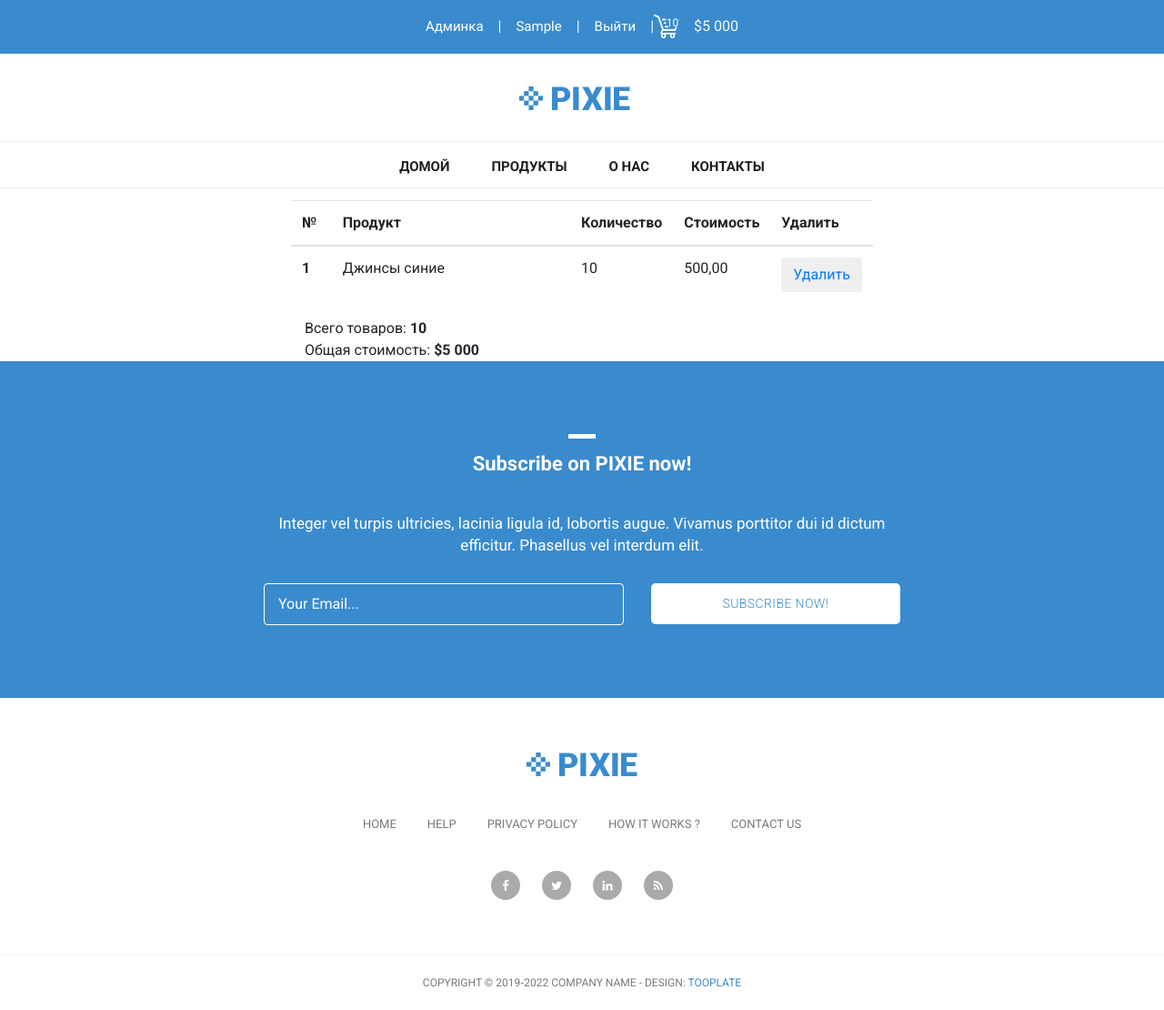
After one commit to JK1914/stepshop_sdp_202_2022, a Django app: page /basket/ in a window 1280 px wide. The commit adds this page. Shown: the whole page at 91% size. Run offline with Django 4.2, Linux system fonts and the light colour scheme; a user stored in the database is signed in; data comes from the database, SQL or seed files in the repository; tables that the repository leaves empty hold one stand-in row (values such as "Sample post"); some libraries are stand-ins or nearby versions.

Commit message:
add: lesson_10 files

```diff
--- a/stepshop/basketapp/models.py
+++ b/stepshop/basketapp/models.py
@@ -24,3 +24,19 @@ class Basket(models.Model):
         verbose_name='время',
         auto_now_add=True,
     )
+
+    @property
+    def product_cost(self):
+        return self.product.price * self.quantity
+
+    @property
+    def total_quantity(self):
+        _items = Basket.objects.filter(user=self.user)
+        _total_quantity = sum(list(map(lambda x: x.quantity, _items)))
+        return _total_quantity
+
+    @property
+    def total_cost(self):
+        _items = Basket.objects.filter(user=self.user)
+        _total_cost = sum(list(map(lambda x: x.product_cost, _items)))
+        return _total_cost
--- a/stepshop/basketapp/views.py
+++ b/stepshop/basketapp/views.py
@@ -3,6 +3,13 @@ from django.http import HttpResponseRedirect
 
 from basketapp.models import Basket
 from mainapp.models import Product
+
+links_menu = [
+    {'href': 'index', 'name': 'Домой', 'route': ''},
+    {'href': 'products:index', 'name': 'Продукты', 'route': 'products/'},
+    {'href': 'about', 'name': 'О&nbsp;нас', 'route': 'about/'},
+    {'href': 'contacts', 'name': 'Контакты', 'route': 'contacts/'},
+]
 
 
 def basket(request):
@@ -11,6 +18,7 @@ def basket(request):
 
         context = {
             'basket': basket_,
+            'links_menu': links_menu,
         }
 
         return render(request, 'basketapp/basket.html', context)
@@ -33,4 +41,7 @@ def basket_add(request, pk):
 
 
 def basket_remove(request, pk):
-    return render(request, 'basketapp/basket.html')
+    basket_record = get_object_or_404(Basket, pk=pk)
+    basket_record.delete()
+
+    return HttpResponseRedirect(request.META.get('HTTP_REFERER'))
--- a/stepshop/mainapp/views.py
+++ b/stepshop/mainapp/views.py
@@ -46,6 +46,7 @@ def products(request, pk=None):
         'links_menu': links_menu,
         'products': products_,
         'categories': categories,
+        'basket': basket,
     }
 
     return render(request, 'products.html', context)
--- a/stepshop/stepshop/static/stepshop/assets/css/style.css
+++ b/stepshop/stepshop/static/stepshop/assets/css/style.css
@@ -1,6 +1,10 @@
 #pre-header a {
     color: white;
 }
+
+/*#pre-header span {
+    padding: 0;
+}*/
 
 /*#pre-header span{*/
 /*    color: yellow;*/
@@ -13,3 +17,26 @@
     /*opacity: 0.8;*/
     color: lightskyblue;
 }
+
+.basket {
+    display: flex;
+    justify-content: flex-end;
+    width: 28px;
+    height: 26px;
+    background: url(../images/basket.png) no-repeat;
+    margin-top: 5px;
+    margin-bottom: 5px;
+
+}
+
+
+#pre-header .basket span {
+    width: 15px;
+    height: 15px;
+    font-size: 12px;
+    padding: 0;
+    text-align: center;
+    background: #3a8bcd;
+    color: #fff;
+    border-radius: 50%;
+}
--- a/stepshop/stepshop/templates/base.html
+++ b/stepshop/stepshop/templates/base.html
@@ -1,6 +1,6 @@
 <!DOCTYPE html>
 {% load static %}
-<html lang="en">
+<html lang="en" xmlns="http://www.w3.org/1999/html">
 
   <head>
 
@@ -32,18 +32,55 @@
     <div id="pre-header">
       <div class="container">
         <div class="row">
-          <div class="col-md-12">
-            <span><!--Suspendisse laoreet magna vel diam lobortis imperdiet-->
+          <div class="col-md-12 d-flex justify-content-center align-items-center text-light">
+
             {% if user.is_authenticated %}
-              <a href="{% url 'auth:edit' %}">
-                {{user.first_name}}
-              </a>
-              | <a href="{% url 'auth:logout' %}">Выйти</a>
+              {% if user.is_superuser %}
+                <a href="/admin/" class="nav-link">
+                  <span>Админка</span>
+                </a>
+                |
+              {% endif %}
+
+            <a href="{% url 'auth:edit' %}" class="nav-link">
+              <span>{{user.first_name|default:'Пользователь'}}</span>
+            </a>
+            |
+            <a href="{% url 'auth:logout' %}" class="nav-link">
+              <span>Выйти</span>
+            </a>
 
             {% else %}
-              <a href="{% url 'auth:login' %}">Войти</a>
+              <a href="{% url 'auth:login' %}" class="nav-link">
+               <span>Войти</span>
+              </a>
             {% endif %}
-            </span>
+
+            |
+            {% if basket %}
+               <a href="{% url 'basket:view' %}" class="basket">
+                <span>{{ basket.0.total_quantity }}</span>
+               </a>
+
+            <div class="nav-link">${{ basket.0.total_cost|floatformat:"g" }}</div>
+            {% endif %}
+
+
+
+<!--            <span>&lt;!&ndash;Suspendisse laoreet magna vel diam lobortis imperdiet&ndash;&gt;-->
+<!--            {% if user.is_authenticated %}-->
+<!--              <a href="{% url 'auth:edit' %}">-->
+<!--                {{user.first_name}}-->
+<!--              </a>-->
+<!--              | <a href="{% url 'auth:logout' %}">Выйти</a>-->
+
+<!--            {% else %}-->
+<!--              <a href="{% url 'auth:login' %}">Войти</a>-->
+<!--            {% endif %}-->
+<!--            </span>-->
+
+
+
           </div>
         </div>
       </div>
--- /dev/null
+++ b/stepshop/stepshop/templates/basketapp/basket.html
@@ -0,0 +1,45 @@
+{% extends 'base.html' %}
+{% load static %}
+
+
+{% block content %}
+
+    {% if user.is_authenticated %}
+        <div class="container w-50 mt-5">
+            <div class="row basket_list">
+                <table class="table mt-3">
+                    <thead>
+                    <tr>
+                        <th class="col-1">№</th>
+                        <th class="col">Продукт</th>
+                        <th class="col">Количество</th>
+                        <th class="col">Стоимость</th>
+                        <th class="col">Удалить</th>
+                    </tr>
+                    </thead>
+                    <tbody>
+                    {% for item in basket %}
+                        <tr>
+                            <th scope="row">{{ forloop.counter }}</th>
+                            <td>{{ item.product }}</td>
+                            <td>{{ item.quantity }}</td>
+                            <td>{{ item.product.price }}</td>
+                            <td>
+                                <button class="btn btn-round">
+                                    <a href="{% url 'basket:remove' item.pk %}">Удалить</a>
+                                </button>
+                            </td>
+                        </tr>
+                    {% endfor %}
+                    </tbody>
+                </table>
+            </div>
+
+            <div class="basket_summary">
+                Всего товаров: <strong>{{ basket.0.total_quantity }}</strong><br><!--TODO: дописал -->
+                Общая стоимость: <strong>${{ basket.0.total_cost|floatformat:"g" }}</strong>
+            </div>
+        </div>
+
+    {% endif %}
+{% endblock %}
```
Also changed, not shown: stepshop/stepshop/views.py (+17 -2 lines).
